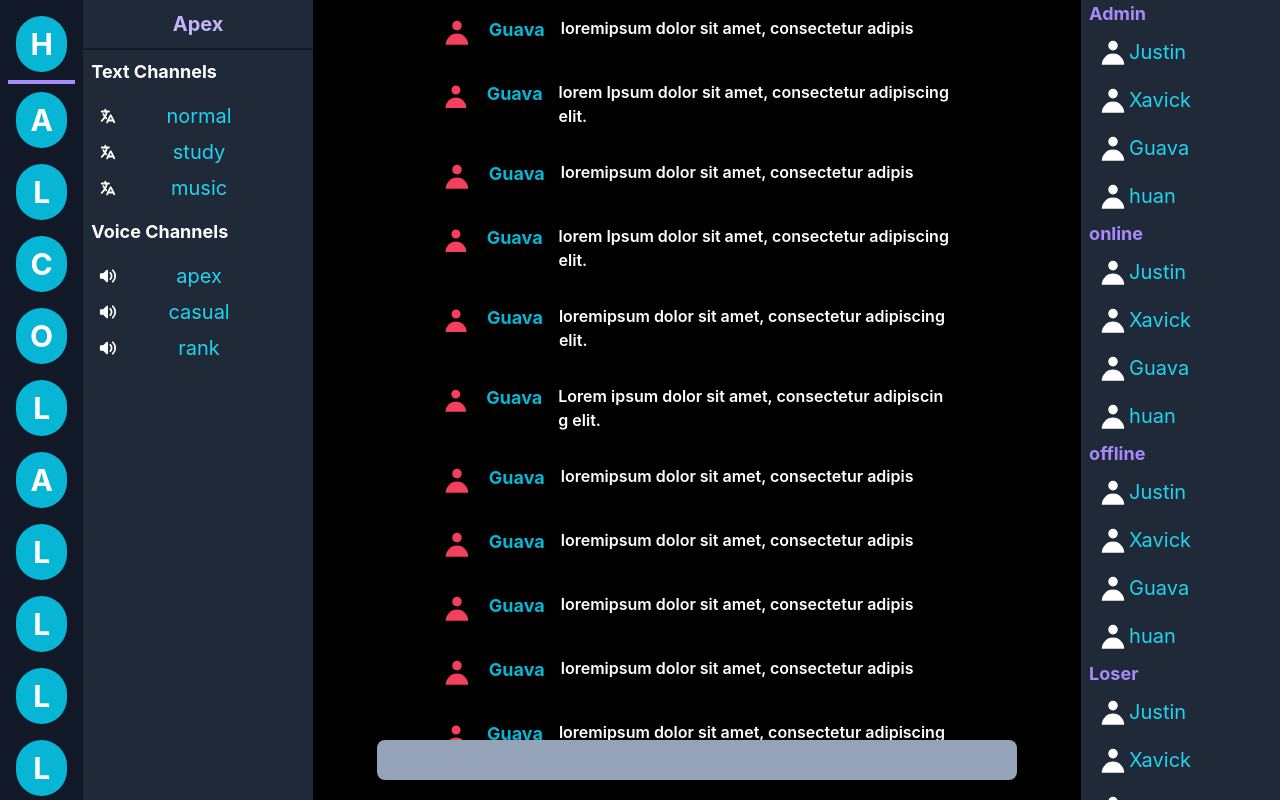
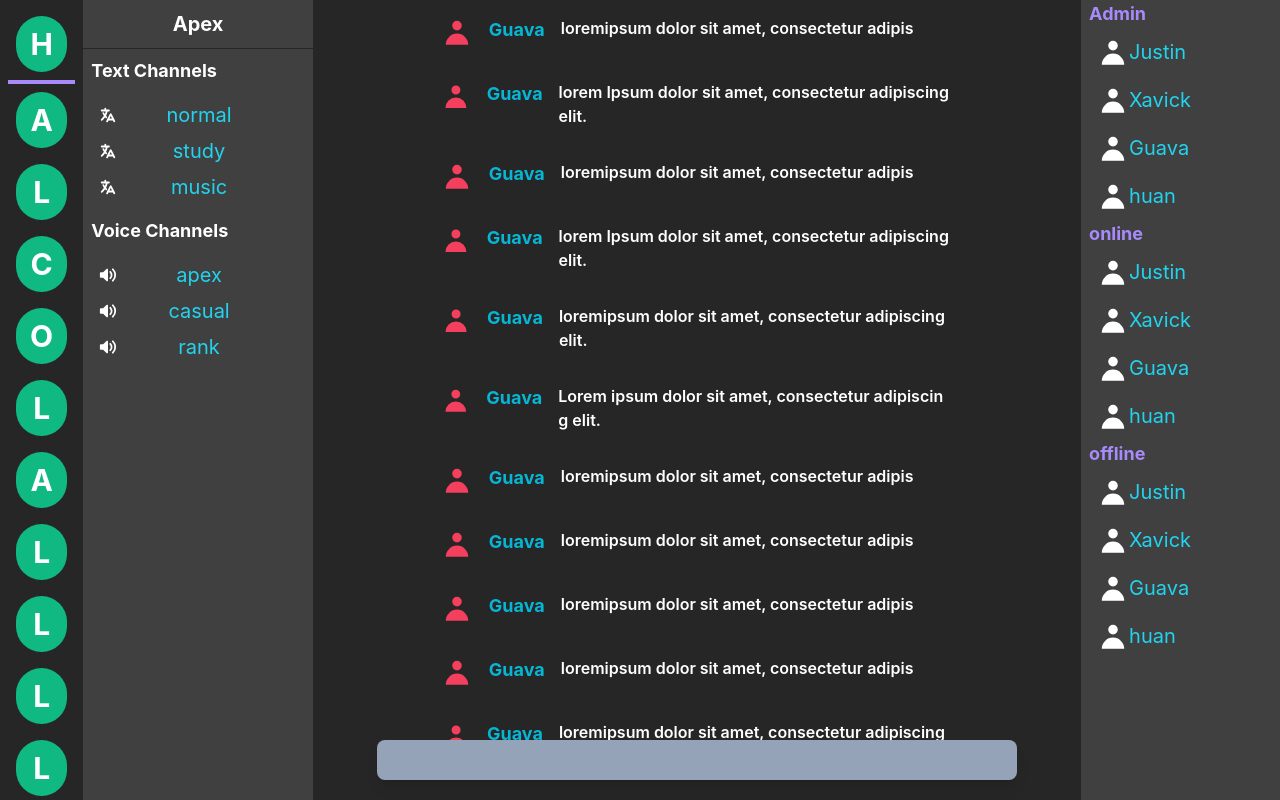
Before and after one commit to JustinLien0805/discord_ui_clone, a React (Vite) app: page / in a window 1280 px wide. Built offline with nearby package versions, Linux system fonts and the light colour scheme.

Commit message:
change color

```diff
--- a/src/components/Channels.jsx
+++ b/src/components/Channels.jsx
@@ -5,13 +5,13 @@ const Channels = () => {
   return (
     <>
       <div
-        className="bg-gray-800 text-white h-screen
+        className="bg-neutral-700 text-white h-screen
             w-48 xl:w-60  overflow-y-scroll scrollbar-hide"
       >
-        <div className="flex justify-center items-center sticky top-0 h-12 bg-gray-800">
-          <h3 className="font-bold text-xl text-violet-300">Apex</h3>
+        <div className="flex justify-center items-center sticky top-0 h-12 bg-neutral-700">
+          <h3 className="font-bold text-xl text-white-300">Apex</h3>
         </div>
-        <hr className="border-t-[2px] border-gray-900" />
+        <hr className="border-t-[1.5px] border-neutral-800" />
         <div className="m-2">
           <h3 className="font-bold text-lg">Text Channels</h3>
           <div className="m-4 ml-0">
--- a/src/components/ChatRoom.jsx
+++ b/src/components/ChatRoom.jsx
@@ -4,7 +4,7 @@ const ChatRoom = () => {
   return (
     <div className="flex-grow flex flex-col">
       {/* chat container */}
-      <div className="bg-black h-screen  overflow-y-scroll scrollbar-thumb-neutral-500 scrollbar-track-black scrollbar-thin ">
+      <div className="bg-neutral-800 h-screen  overflow-y-scroll scrollbar-thumb-neutral-500 scrollbar-track-black scrollbar-thin ">
         <div className="flex flex-col justify-start items-center ">
           <input
             type="text"
--- a/src/components/Members.jsx
+++ b/src/components/Members.jsx
@@ -3,16 +3,13 @@ import Group from "./Group";
 const Members = () => {
   return (
     <div
-      className=" h-screen bg-gray-800 w-52 hidden md:flex md:visible md:w-40 xl:w-52
+      className=" h-screen bg-neutral-700 w-52 hidden md:flex md:visible md:w-40 xl:w-52
      overflow-y-scroll scrollbar-hide"
     >
       <div>
         <Group type="Admin" />
         <Group type="online" />
         <Group type="offline" />
-        <Group type="Loser" />
-        <Group type="Admin" />
-        <Group type="Loser" />
       </div>
     </div>
   );
--- a/src/components/Server.jsx
+++ b/src/components/Server.jsx
@@ -4,8 +4,8 @@ const Server = ({ icon }) => {
   return (
     <div className="flex group justify-items-center items-center">
       <button
-        className="bg-cyan-500 rounded-full
-  m-2 h-14 w-14 text-white hover:rounded-lg hover:bg-cyan-700 font-bold text-3xl"
+        className="bg-emerald-500 rounded-full
+  m-2 h-14 w-14 text-white hover:rounded-lg hover:bg-emerald-700 font-bold text-3xl"
       >
         {icon.substring(0,1)}
       </button>
--- a/src/components/Sidebar.jsx
+++ b/src/components/Sidebar.jsx
@@ -2,7 +2,7 @@ import React from "react";
 import Server from "./Server";
 const Sidebar = () => {
   return (
-    <div className="flex flex-col p-2 bg-gray-900 h-screen overflow-y-scroll scrollbar-hide ">
+    <div className="flex flex-col p-2 bg-neutral-800 h-screen overflow-y-scroll scrollbar-hide ">
       <div className="border-violet-400 border-b-4">
         <Server icon="Home" />
       </div>
```
